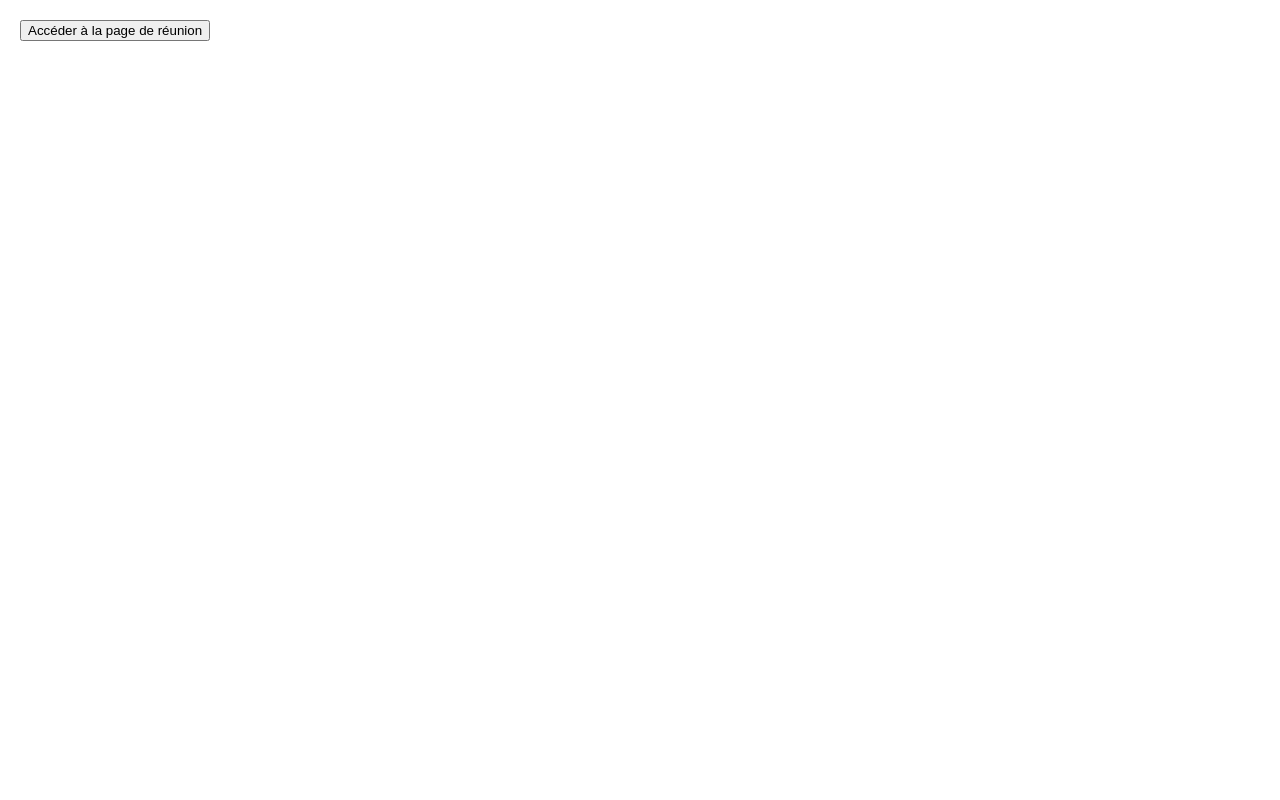
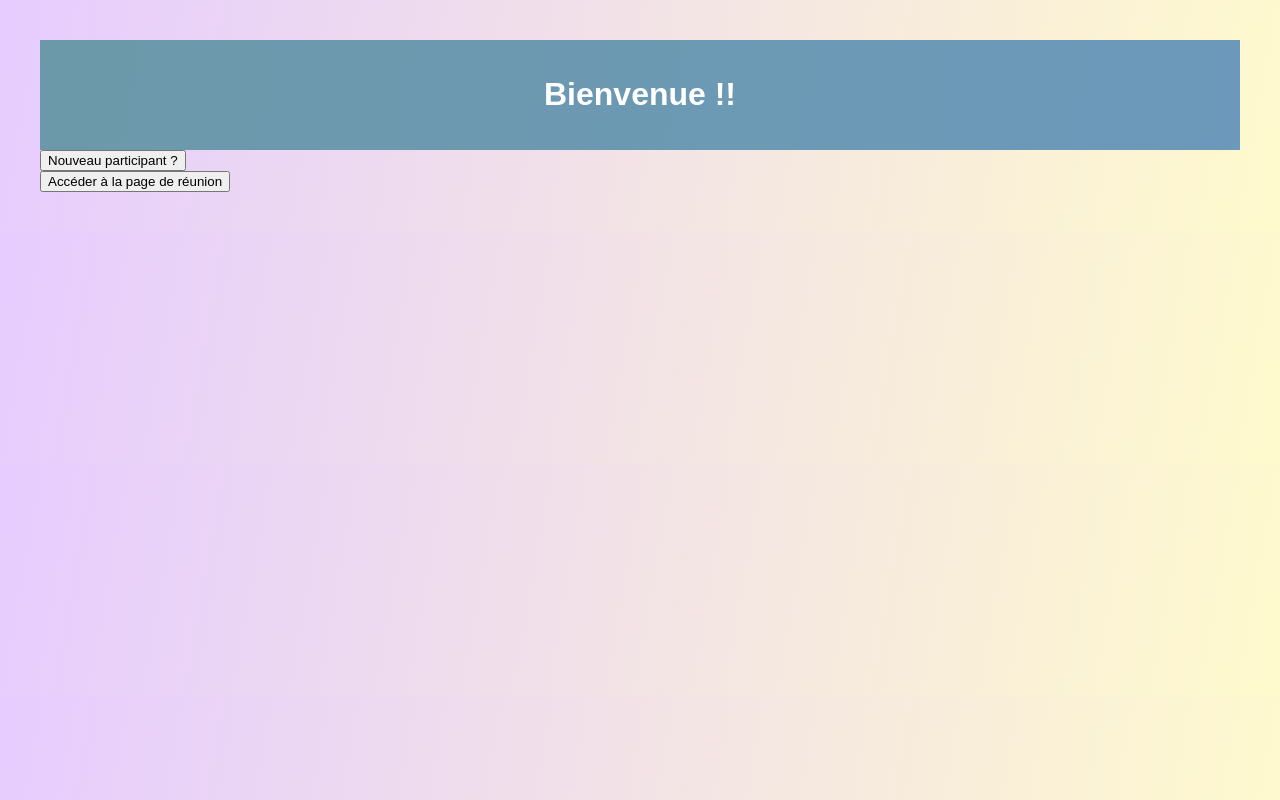
Before and after one commit to MissKutz/pointsynchro, a plain HTML site: page index.html in a window 1280 px wide. Drawn offline with Linux system fonts and the light colour scheme.

Commit message:
btn and color

```diff
--- a/index.html
+++ b/index.html
@@ -7,14 +7,40 @@
     <style>
         body {
             font-family: Arial, sans-serif;
-            margin: 0;
+            margin: 20px;
             padding: 20px;
+            background-size: cover;
+            background-position: center;
+            background-attachment: fixed;
+            background: linear-gradient(100deg, #E6CCFF, #FFFACD);
+        }
+        header {
+            font-family: Arial;
+            background: linear-gradient(100deg, #6c99a9, #6c99bb);
+            color: rgb(255, 255, 255);
+            padding: 15px;
+            text-align: center;
         }
     </style>
 </head>
 <body>
+
+    <header>
+        <h1>Bienvenue !!</h1>
+    </header>
+
+    <div id="addOne">
+        <div id="addButton">
+            <button class="btn" id="btnAdd">Nouveau participant ?</button>
+        </div>
+        <div id="stateLogin" style="display:none;">
+            <input type="password" id="mdpInput" placeholder="Mot de passe">
+        </div>
+    </div>
+
     <button onclick="window.location.href='reunion.html';">
         Accéder à la page de réunion
     </button>
+
 </body>
 </html>
```
